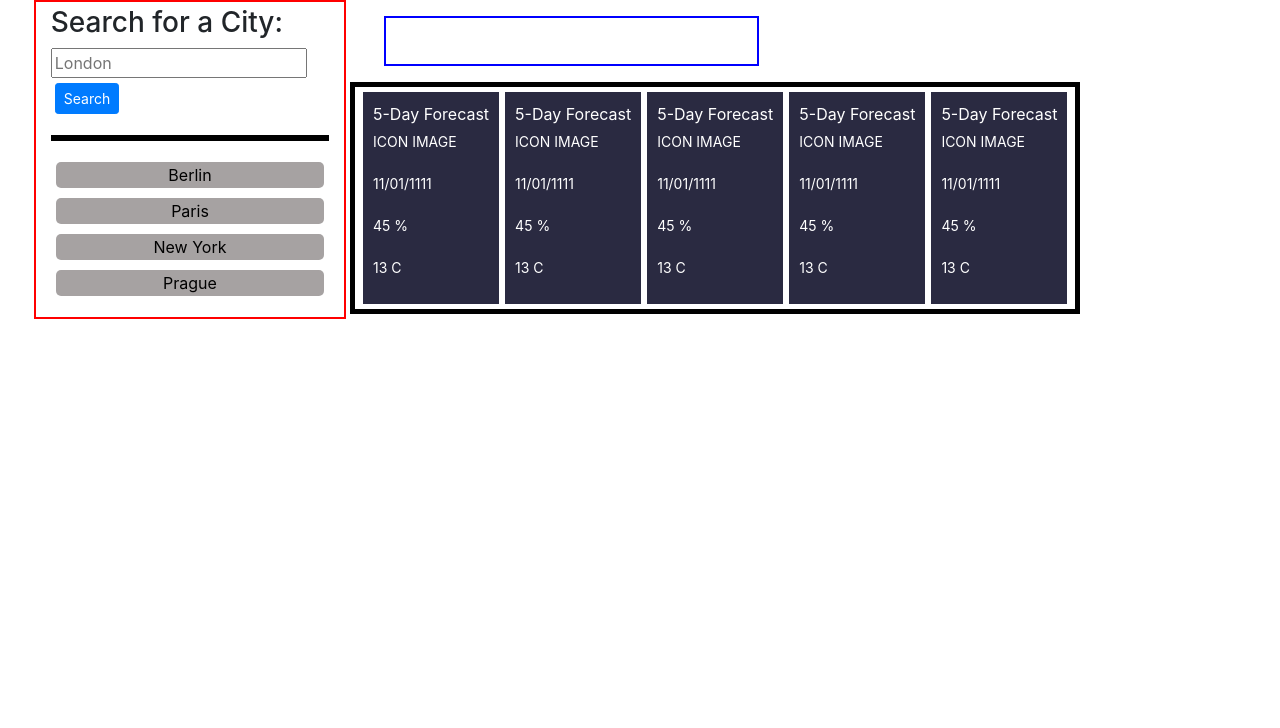
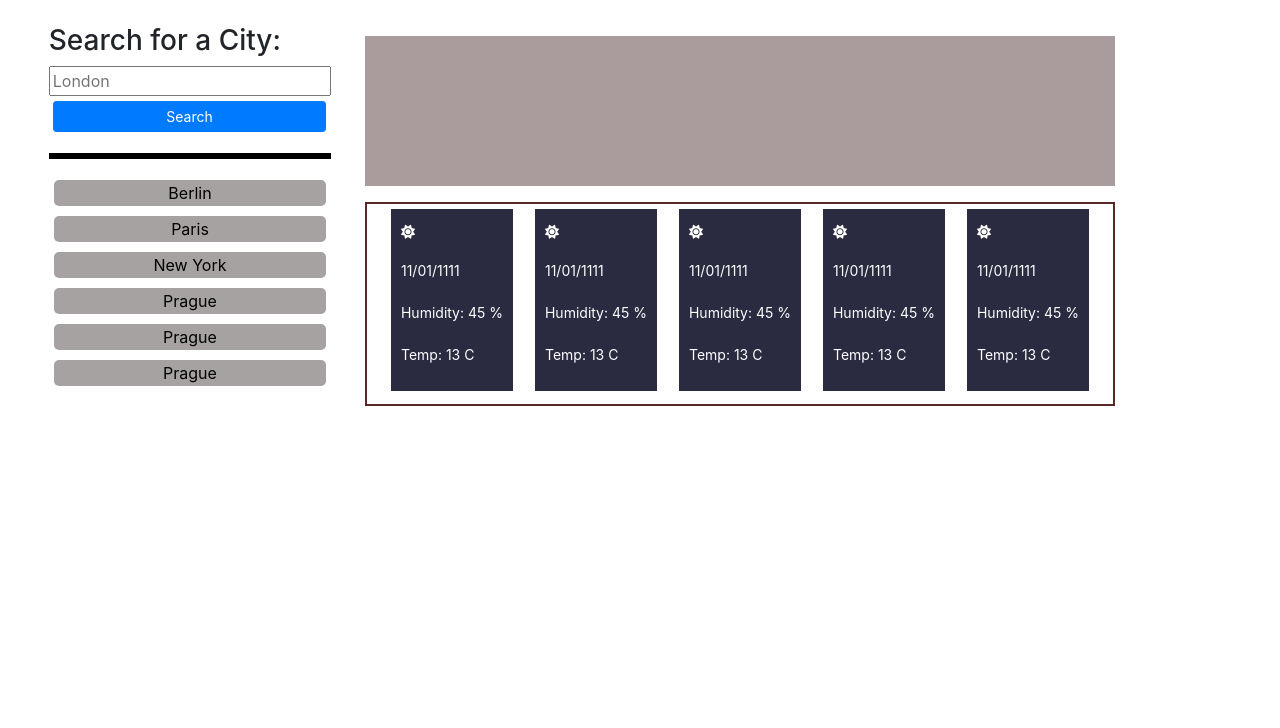
Before and after one commit to ZuzanaElt/Weather-dashboard, a plain HTML site: page starter/index.html in a window 1280 px wide. Shown: the part 72-800 px from the top of the page. Drawn offline with nearby package versions, Linux system fonts and the light colour scheme.

Commit message:
populating today's section and layout of the page

```diff
--- a/starter/css/style.css
+++ b/starter/css/style.css
@@ -1,59 +1,62 @@
-/*
 
-#search-input{
-    width:100%;
-}
-#search-button{
-    width:100%;
-}
-
-.list-group{
-    padding-right: 15px;
-    width: 15rem; */
-/* } */
 .container-fluid{
-
-
+    margin-bottom:20px;
+    background: linear-gradient(279deg, rgba(2,0,36,1) 0%, rgba(9,9,121,1) 57%, rgba(0,212,255,1) 100%);
 }
 aside{
     float:left;
-    border:2px solid red;
-
     margin: 0 1.5%;
-    width: 30%;
+    width: 100%;
 }
 
 section {
     float:left;
     padding:5px;
     display:flex;
+    margin: 5px;
 }
 #today{
-    border:solid 2px blue;
-    height: 50px;
+    background-color: rgb(170, 156, 156);
+    height: 150px;
     float: left;
-  margin: 0 1.5%;
-  width: 30%;
+    margin: 0;
+    width:60%;
 }
+
 #forecast{
-    border: solid black 5px;
+    border: solid rgb(87, 40, 40) 2px;
+    margin:0;
+    width:60%;
+    justify-content:space-evenly;
+
 }
 
 
 .cityBtn {
-
     margin:5px;
     background-color:rgb(166, 162, 162);
     border:0px;
     border-radius: 5px;
+    width:100%;
     }
 
 
 .btn{
     margin:5px;
-
     border-radius: 5px;
 }
+#search-button{
+    width:100%;
+}
+#search-input{
+    width:100%;
+}
+
+.list-group{
+    padding-right: 10px;
+    width: 100%;
+}
+
 .hr{
     border: solid black;
 }
@@ -63,5 +66,3 @@ p{
     font-size: 14px;
     padding-top:5px;
 }
-
-.card{margin-right: 30px;}
--- a/starter/index.html
+++ b/starter/index.html
@@ -12,7 +12,7 @@
 </head>
 
 <body>
-  <header class="container-fluid text-center text-white bg-dark p-2 weather-header">
+  <header class="container-fluid  text-center text-white bg-blue p-2 weather-header">
     <h1>Weather Dashboard</h1>
   </header>
 
@@ -44,6 +44,8 @@
                         <button type="button" class="cityBtn" class="btn btn-outline-dark">Paris</button>
                         <button type="button"class="cityBtn" class="btn btn-outline-dark">New York</button>
                         <button type="button" class="cityBtn" class="btn btn-outline-dark ">Prague</button>
+                        <button type="button" class="cityBtn" class="btn btn-outline-dark ">Prague</button>
+                        <button type="button" class="cityBtn" class="btn btn-outline-dark ">Prague</button>
 
                 </div>
              </form>
@@ -51,7 +53,7 @@
         </aside>
 
 
-        <section id="today" class="mt-3" role="region" aria-live="polite">
+        <section id="today" class= "row mt-3" role="region" aria-live="polite">
             <h1 id="chosenCity"></h1>
             <!-- section with today's weather in chosen city -->
         </section>
@@ -68,6 +70,8 @@
   <!-- jQuery -->
   <script src="https://cdnjs.cloudflare.com/ajax/libs/jquery/3.2.1/jquery.min.js"></script>
   <script src="script.js"></script>
+  <script src="https://kit.fontawesome.com/9260d741cf.js" crossorigin="anonymous"></script>
+
 </body>
 
 </html>
--- a/starter/script.js
+++ b/starter/script.js
@@ -46,7 +46,7 @@ searchButton.on('click', function(event){
         longitude = localStorage.getItem('long');
         urlWeather = "https://api.openweathermap.org/data/2.5/weather?lat="+latitude+"&lon="+ longitude+"&units=metric&appid=556e5cd8ffff392ae1955c107d35e1a2"
 
-    //getting information - temperature, wind and humidity
+    //getting information - temperature, wind and humidity from Api
         $.ajax({
             url: urlWeather,
             method:"GET"
@@ -62,19 +62,19 @@ searchButton.on('click', function(event){
                 localStorage.setItem('wind', wind);
                 localStorage.setItem('tempe', temperature);
         });
-
+        //get data from local Storage and populate the Today's section
         let cityName = $('<h2>');
         cityName.text(userChoice);
         todaySection.append(cityName)
 
         let tempEl = $('<p>');
-        tempEl.text("Temperature: " + temperature + " C");
+        tempEl.text("Temperature: " + localStorage.getItem('tempe') + " C");
         cityName.append(tempEl);
         let humidityEl = $('<p>');
-        humidityEl.text("Humidity: " + temperature + " %");
+        humidityEl.text("Humidity: " + localStorage.getItem('humid') + " %");
         cityName.append(humidityEl);
         let windndEl = $('<p>');
-        windndEl.text("Wind: " + wind + " KPH");
+        windndEl.text("Wind: " + localStorage.getItem('wind') + " KPH");
         cityName.append(windndEl);
 
 })
@@ -86,9 +86,9 @@ var cardEl = $('<div>');
 
         cardEl.css('backgroundColor', 'rgb(42, 42, 65)');
         cardEl.css('color', 'white');
-        cardEl.css('margin', '0 3px 0 3px');
+        cardEl.css('margin', '0 3px 8px 3px');
         cardEl.css('padding', '10px');
-        cardEl.text('5-Day Forecast');
+        cardEl.text('');
         //attach cards to section
         forecastEl.append (cardEl);
 
@@ -96,11 +96,16 @@ var cardEl = $('<div>');
         var futureTempEl = $('<p>');
         var futureHumidityEl = $('<p>');
         var futureIcon = $('<p>');
+        cardEl.append(futureIcon);
+        futureIcon.attr("class","sourceText fa-solid fa-sun");
+        $(futureIcon.sourceText).append('<i class="fa-solid fa-sun"></i>');
+
         futureDateEl.text ('11/01/1111');
-        futureIcon.text('ICON IMAGE');
-        futureTempEl.text  ('13 C');
-        futureHumidityEl.text  ('45 %');
-        cardEl.append(futureIcon);
+
+
+        futureTempEl.text  ('Temp: 13 C');
+        futureHumidityEl.text  ('Humidity: 45 %');
+
         cardEl.append(futureHumidityEl);
         cardEl.append(futureDateEl);
         cardEl.append(futureHumidityEl);
```
Also changed, not shown: 1 other file.
